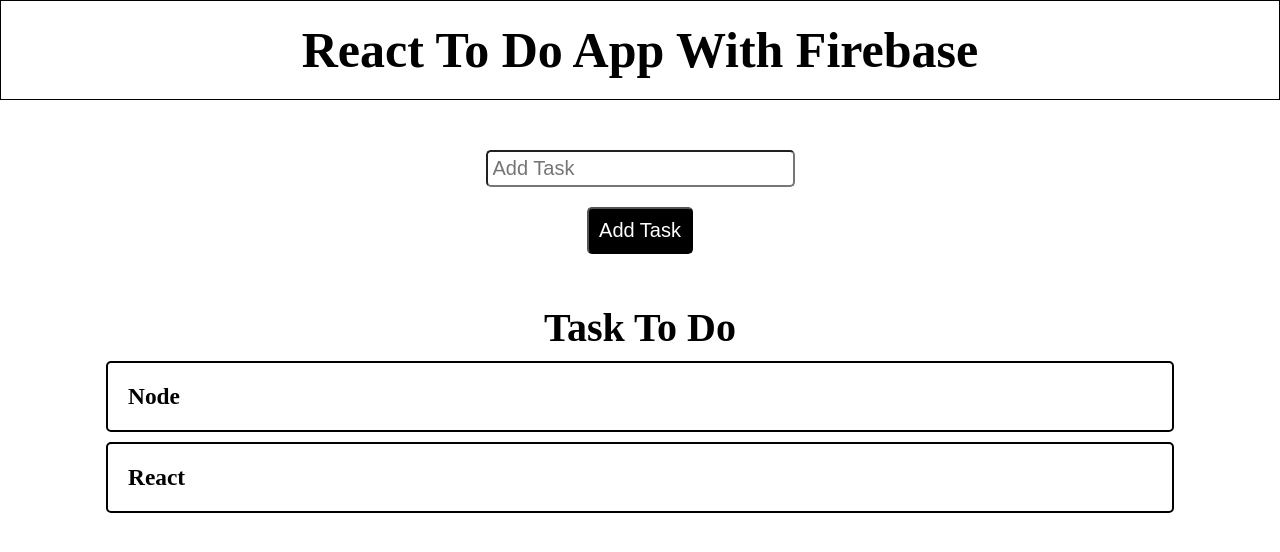
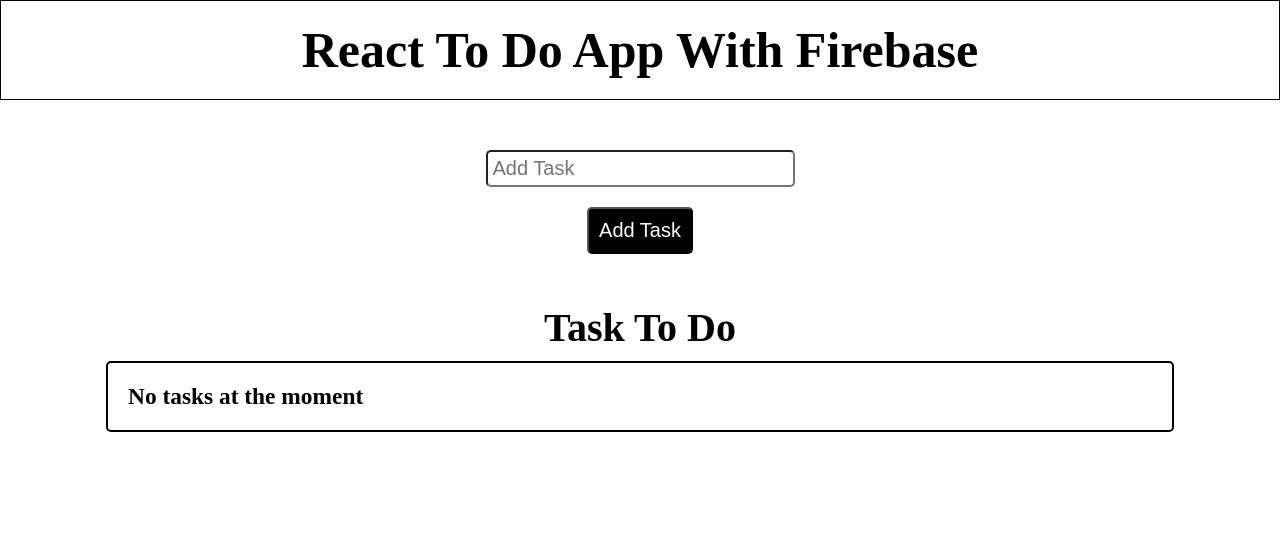
Before and after one commit to MarcoValeri/react-to-do-app-with-firebase, a React (Vite) app: page / in a window 1280 px wide. Shown: the top 552 px of the page. Built offline with nearby package versions, Linux system fonts and the light colour scheme.

Commit message:
Add task component

```diff
--- a/src/App.jsx
+++ b/src/App.jsx
@@ -9,7 +9,7 @@
 const App = () => {
 
     // State
-    const [tasks, setTasks] = useState(['Node', 'React']);
+    const [tasks, setTasks] = useState([]);
 
     // Handler
     const addTaskClickHandler = getTask => {
--- a/src/components/AddTask/AddTask.jsx
+++ b/src/components/AddTask/AddTask.jsx
@@ -9,8 +9,10 @@
     // Handler
     const formSubmitHandler = e => {
         e.preventDefault();
-        props.onAddTask(task);
-        console.log(`Form submitted: ${task}`);
+        if (task.length > 0) {
+            props.onAddTask(task);
+            setTask('');
+        }
     }
 
     const taskInputChangeHandler = e => {
@@ -22,7 +24,7 @@
             <div>
                 <form className="add-task__form" onSubmit={formSubmitHandler}>
                     <div className="add-task__form-container-add-task">
-                        <input className="add-task__input-text input-text" type="text" placeholder="Add Task" onChange={taskInputChangeHandler} />
+                        <input className="add-task__input-text input-text" type="text" value={task} placeholder="Add Task" onChange={taskInputChangeHandler} />
                     </div>
                     <div className="add-task__form-container-submit">
                         <button className="button" type="submit">Add Task</button>
--- a/src/components/ShowTasks/ShowTasks.jsx
+++ b/src/components/ShowTasks/ShowTasks.jsx
@@ -1,3 +1,4 @@
+import Task from '../Task/Task';
 import './ShowTasks.scss';
 
 const ShowTasks = props => {
@@ -8,13 +9,7 @@
                 <h2 className="h2">Task To Do</h2>
             </div>
             <div className="show-tasks__wrapper">
-                {
-                    props.allTasks.map((task, index) =>
-                        <div key={index} className="show-tasks__container-task">
-                            <h3 className="h3">{task}</h3>
-                        </div>
-                    )
-                }
+                {props.allTasks.length > 0 ? props.allTasks.map((task, index) => <Task key={index} taskValue={task} />) : <Task taskValue="No tasks at the moment" />}
             </div>
         </div>
     )
--- a/src/components/ShowTasks/ShowTasks.scss
+++ b/src/components/ShowTasks/ShowTasks.scss
@@ -12,13 +12,4 @@
         flex-direction: column;
         align-items: center;
     }
-
-    &__container-task {
-        width: 80%;
-        font-size: 2rem;
-        padding: 2rem;
-        margin-bottom: 1rem;
-        border: 2px solid $black;
-        border-radius: 5px;
-    }
 }
--- /dev/null
+++ b/src/components/Task/Task.jsx
@@ -0,0 +1,11 @@
+import './Task.scss';
+
+const Task = props => {
+    return (
+        <div className="task">
+            <h3 className="h3">{props.taskValue}</h3>
+        </div>
+    )
+}
+
+export default Task;
--- /dev/null
+++ b/src/components/Task/Task.scss
@@ -0,0 +1,10 @@
+@import '../../assets/style/abstract/variable';
+
+.task {
+    width: 80%;
+    font-size: 2rem;
+    padding: 2rem;
+    margin-bottom: 1rem;
+    border: 2px solid $black;
+    border-radius: 5px;
+}
```
